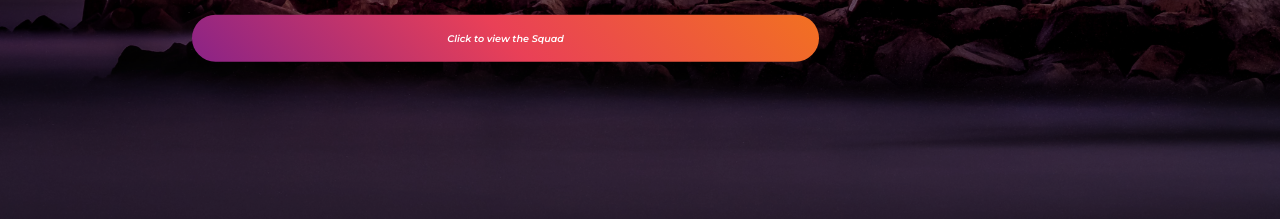
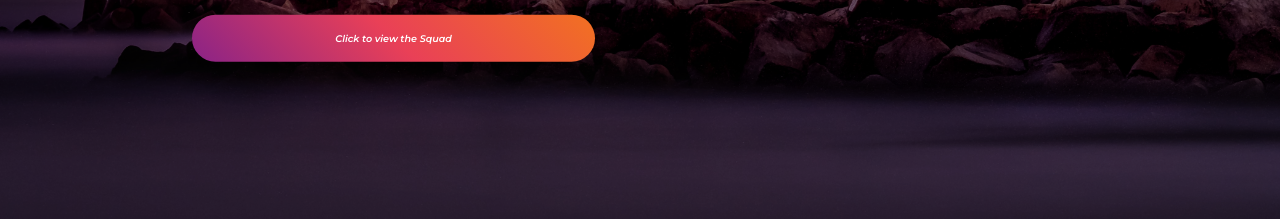
Before and after one commit to Devin-Harris/LightHouseHQ, a plain HTML site: page index.html in a window 1280 px wide. Shown: the part 530-749 px from the top of the page. Drawn offline with nearby package versions, Linux system fonts and the light colour scheme.

Commit message:
button scaling on homepage fixed

```diff
--- a/css/mediaQueries.scss
+++ b/css/mediaQueries.scss
@@ -53,7 +53,7 @@
                 font-size: .7em;
             }
             #Squad-btn {
-                width: 70%;
+                width: 45%;
                 font-size: 60%;
             }
         }
@@ -159,6 +159,24 @@
             }
             h4 {
                 font-size: 1em;
+            }
+        }
+        #Squad-btn {
+            padding: 2%;
+            width: 10%;
+            margin: 2% 0;
+            font-family: 'Montserrat';
+            color: white;
+            font-style: italic;
+            font-weight: 600;
+            outline: none;
+            border: none;
+            transition: .3s;
+            border-radius: 50rem;
+            background: linear-gradient(45deg, $Gradient1, $Gradient2, $Gradient3);
+            &:hover {
+                 width: 50%;
+                 cursor: pointer;
             }
         }
     }
```
Also changed, not shown: css/styles/mediaQueries.css, 1 other file.
